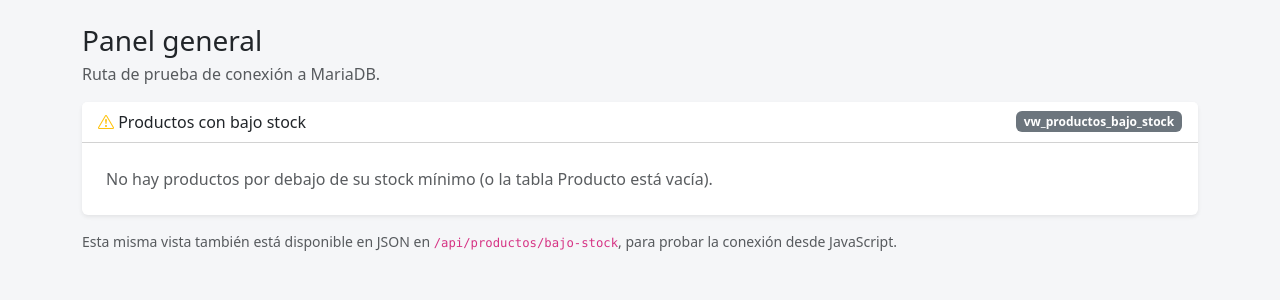
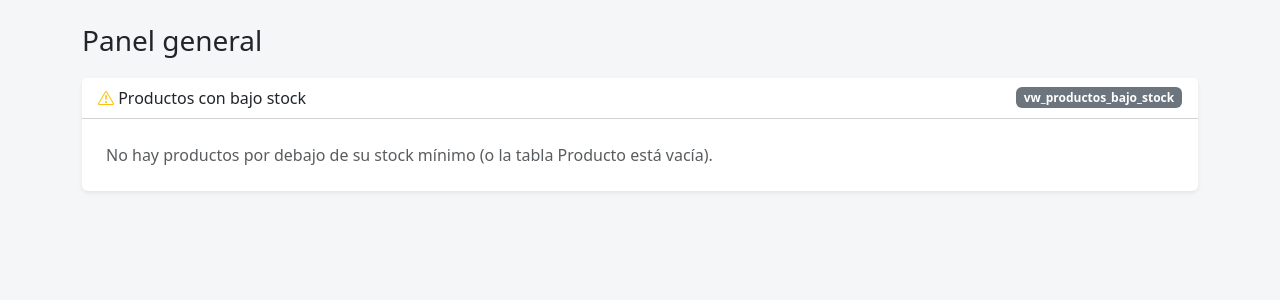
Before and after one commit to 0Kazu/sistema-tienda-DB, a Flask app: page / in a window 1280 px wide. Shown: the part 56-356 px from the top of the page. Run offline with Flask 3, Linux system fonts and the light colour scheme; the visitor is signed in with stand-in values (Sample User, id 1); data that the repository does not hold is empty.

Commit message:
Retoques

```diff
--- a/app.py
+++ b/app.py
@@ -1,12 +1,5 @@
-"""
-Punto de entrada de la aplicación.
+#Punto de entrada de la aplicación.
 
-En esta etapa solo existe la ruta de prueba ("/") que valida que la
-conexión a MariaDB funciona, consultando la vista vw_productos_bajo_stock.
-Las rutas de Productos, Clientes y Pedidos (CRUD) se agregarán como
-Blueprints dentro de routes/ en los siguientes pasos, y se registrarán
-aquí con app.register_blueprint(...).
-"""
 from flask import Flask, render_template, jsonify
 from flask import request, session, redirect, url_for, flash
 
@@ -33,17 +26,12 @@ def create_app():
     app.register_blueprint(auth_bp, url_prefix='/auth')
     app.register_blueprint(usuarios_bp, url_prefix='/usuarios')
 
-    # --- Manejo centralizado de errores SQL ---------------------------------
-    # Cualquier DatabaseError levantado en db.py (violación de FK/CHECK,
-    # o un SIGNAL SQLSTATE '45000' disparado por un trigger o por
-    # sp_pagar_pedido) llega aquí y se convierte en una respuesta JSON
-    # que el frontend puede mostrar como alerta, sin que cada ruta tenga
-    # que hacer su propio try/except.
+    # --- Manejo centralizado de errores SQL ---
     @app.before_request
     def proteger_rutas():
         rutas_publicas = ['auth.login', 'static']
 
-        # Si alguien intenta ir a una ruta privada y no tiene sesión, lo pateamos al login
+        # Si alguien intenta ir a una ruta privada se va pal login
         if request.endpoint not in rutas_publicas and 'id_usuario' not in session:
             flash("Acceso denegado. Por favor, inicia sesión.", "warning")
             return redirect(url_for('auth.login'))
@@ -56,19 +44,14 @@ def create_app():
     def handle_not_found(error):
         return jsonify(success=False, message="Recurso no encontrado."), 404
 
-    # --- Ruta de prueba -------------------------------------------------------
+    # --- Ruta de prueba ----
     @app.route("/")
     def index():
-        """
-        Verifica extremo a extremo: Flask -> PyMySQL -> MariaDB -> vista SQL.
-        Usa vw_productos_bajo_stock, pensada para el rol Bodeguero (RF17).
-        """
         productos_bajo_stock = db.run_query("SELECT * FROM vw_productos_bajo_stock")
         return render_template("index.html", productos=productos_bajo_stock)
 
     @app.route("/api/productos/bajo-stock")
     def api_productos_bajo_stock():
-        """Misma vista, en JSON, para probar la conexión desde JS (fetch)."""
         productos = db.run_query("SELECT * FROM vw_productos_bajo_stock")
         return jsonify(success=True, data=productos)
 
--- a/db.py
+++ b/db.py
@@ -1,26 +1,11 @@
-"""
-Capa de acceso a datos: conexión directa a MariaDB con PyMySQL (sin ORM).
+# conexión directa a MariaDB con PyMySQL (sin ORM).
 
-Toda la lógica de negocio (validación de stock, estados de pedido, borrado
-lógico, etc.) ya vive en los triggers y en el procedimiento sp_pagar_pedido
-del script AVANCE1_PROYECTO_SBD.sql. Este módulo NO reimplementa esas
-reglas: su único trabajo es (1) ejecutar SQL crudo y (2) traducir cualquier
-excepción que MariaDB lance (violaciones de FK/CHECK, SIGNAL SQLSTATE
-'45000' de un trigger, etc.) a un mensaje legible que el frontend pueda
-mostrar como alerta.
-"""
 import pymysql
 import pymysql.cursors
 from flask import g, current_app
 
 
 class DatabaseError(Exception):
-    """
-    Excepción de aplicación que envuelve cualquier error proveniente de
-    MariaDB. Se captura una sola vez, de forma centralizada, en el
-    errorhandler de app.py.
-    """
-
     def __init__(self, message, mysql_code=None):
         super().__init__(message)
         self.message = message
@@ -31,11 +16,6 @@ class DatabaseError(Exception):
 
 
 def get_db():
-    """
-    Devuelve la conexión a MariaDB asociada a la petición HTTP actual.
-    Se abre una sola vez por request (patrón estándar de Flask con `g`)
-    y se cierra automáticamente al finalizar la petición (ver close_db).
-    """
     if "db" not in g:
         cfg = current_app.config
         g.db = pymysql.connect(
@@ -44,36 +24,25 @@ def get_db():
             user=cfg["DB_USER"],
             password=cfg["DB_PASSWORD"],
             database=cfg["DB_NAME"],
-            cursorclass=pymysql.cursors.DictCursor,  # filas como dict -> jsonify directo
-            autocommit=True,  # sp_pagar_pedido maneja su propia transacción internamente
+            cursorclass=pymysql.cursors.DictCursor,
+            autocommit=True,
         )
     return g.db
 
 
 def close_db(e=None):
-    """Cierra la conexión de la petición actual, si existe. Se registra como teardown."""
     db = g.pop("db", None)
     if db is not None:
         db.close()
 
 
 def init_app(app):
-    """Engancha el cierre de conexión al ciclo de vida de la petición de Flask."""
     app.teardown_appcontext(close_db)
 
 
 def _translate_error(exc: pymysql.MySQLError) -> DatabaseError:
-    """
-    Traduce una excepción de PyMySQL a un mensaje entendible para el usuario.
+    # Traduce una excepción de PyMySQL a un mensaje entendible para el usuario.
 
-    - Código 1644: es exactamente un `SIGNAL SQLSTATE '45000'` disparado por
-      uno de los 4 triggers o por sp_pagar_pedido. El MESSAGE_TEXT ya viene
-      redactado en español para el usuario final, así que se reenvía tal cual.
-    - Otros códigos frecuentes (FK, duplicados, CHECK) se traducen a un
-      mensaje genérico, porque su texto crudo de MySQL no es amigable.
-    - Cualquier otro error cae en un mensaje genérico con el detalle crudo,
-      útil mientras se depura el proyecto.
-    """
     code = exc.args[0] if exc.args else None
     raw_msg = exc.args[1] if len(exc.args) > 1 else str(exc)
 
@@ -97,7 +66,7 @@ def _translate_error(exc: pymysql.MySQLError) -> DatabaseError:
             "Ya existe un registro con ese valor único (por ejemplo, un correo duplicado).",
             mysql_code=code,
         )
-    if code in (3819, 4025):  # violación de CHECK constraint (MariaDB 10.2+)
+    if code in (3819, 4025):  # violación de CHECK constraint
         return DatabaseError(
             "El dato ingresado no cumple una regla de validación de la base de datos.",
             mysql_code=code,
@@ -106,10 +75,8 @@ def _translate_error(exc: pymysql.MySQLError) -> DatabaseError:
 
 
 def run_query(query, params=None, fetch="all"):
-    """
-    Ejecuta un SELECT (tablas o vistas).
-    fetch="all" -> cursor.fetchall() | fetch="one" -> cursor.fetchone()
-    """
+    #Ejecuta un SELECT (tablas o vistas)
+
     conn = get_db()
     try:
         with conn.cursor() as cursor:
@@ -120,10 +87,8 @@ def run_query(query, params=None, fetch="all"):
 
 
 def run_write(query, params=None):
-    """
-    Ejecuta INSERT / UPDATE / DELETE.
-    Devuelve (lastrowid, rowcount) para que la ruta decida qué responder.
-    """
+    # Ejecuta INSERT / UPDATE / DELETE.
+
     conn = get_db()
     try:
         with conn.cursor() as cursor:
@@ -134,10 +99,7 @@ def run_write(query, params=None):
 
 
 def call_procedure(proc_name, params=None):
-    """
-    Llama a un procedimiento almacenado (p. ej. sp_pagar_pedido('id_pedido')).
-    Devuelve cualquier result set que el procedimiento genere (puede ser vacío).
-    """
+    # Llama a un SP
     conn = get_db()
     try:
         with conn.cursor() as cursor:
--- a/static/css/styles.css
+++ b/static/css/styles.css
@@ -1,6 +1,3 @@
-/* Ajustes mínimos sobre Bootstrap. El proyecto usa el tema por defecto
-   a propósito: el foco de evaluación está en el backend y la BD. */
-
 body {
     background-color: #f5f6f8;
 }
@@ -13,7 +10,6 @@ body {
     font-weight: 600;
 }
 
-/* Utilidad para deshabilitar botones mientras una petición fetch() está en curso */
 .is-loading {
     pointer-events: none;
     opacity: 0.6;
--- a/templates/index.html
+++ b/templates/index.html
@@ -6,7 +6,6 @@
     <div class="d-flex justify-content-between align-items-center mb-3">
         <div>
             <h1 class="h3 mb-1">Panel general</h1>
-            <p class="text-muted mb-0">Ruta de prueba de conexión a MariaDB.</p>
         </div>
     </div>
 
@@ -45,8 +44,4 @@
         </div>
     </div>
 
-    <p class="text-muted mt-3 small">
-        Esta misma vista también está disponible en JSON en
-        <code>/api/productos/bajo-stock</code>, para probar la conexión desde JavaScript.
-    </p>
 {% endblock %}
--- a/templates/pedidos/detalles.html
+++ b/templates/pedidos/detalles.html
@@ -11,7 +11,7 @@
 
                 {% if pedido.estado == 'Pendiente' %}
                 <button id="btnPagar" class="btn btn-success w-100 mt-2" data-id="{{ pedido.id_pedido }}">
-                    💰 Pagar y Facturar
+                    Pagar y Facturar
                 </button>
                 {% endif %}
             </div>
```
Also changed, not shown: config.py (+1 -7 lines), routes/pedidos.py (+43 -0 lines), static/js/clientes.js (+1 -16 lines), static/js/main.js (+2 -19 lines), static/js/pedidos.js (+3 -5 lines), static/js/productos.js (+0 -14 lines), README.md.
